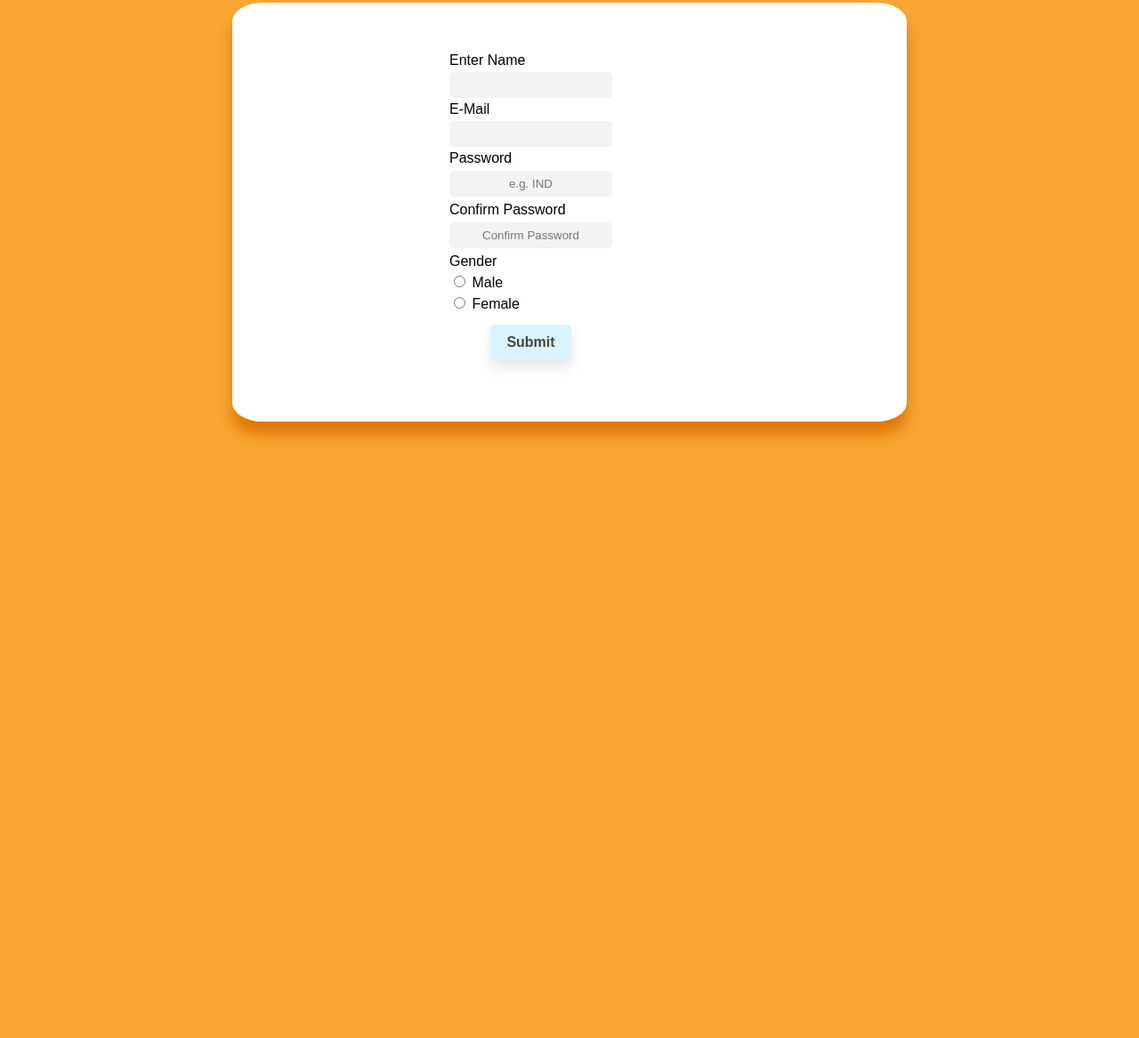
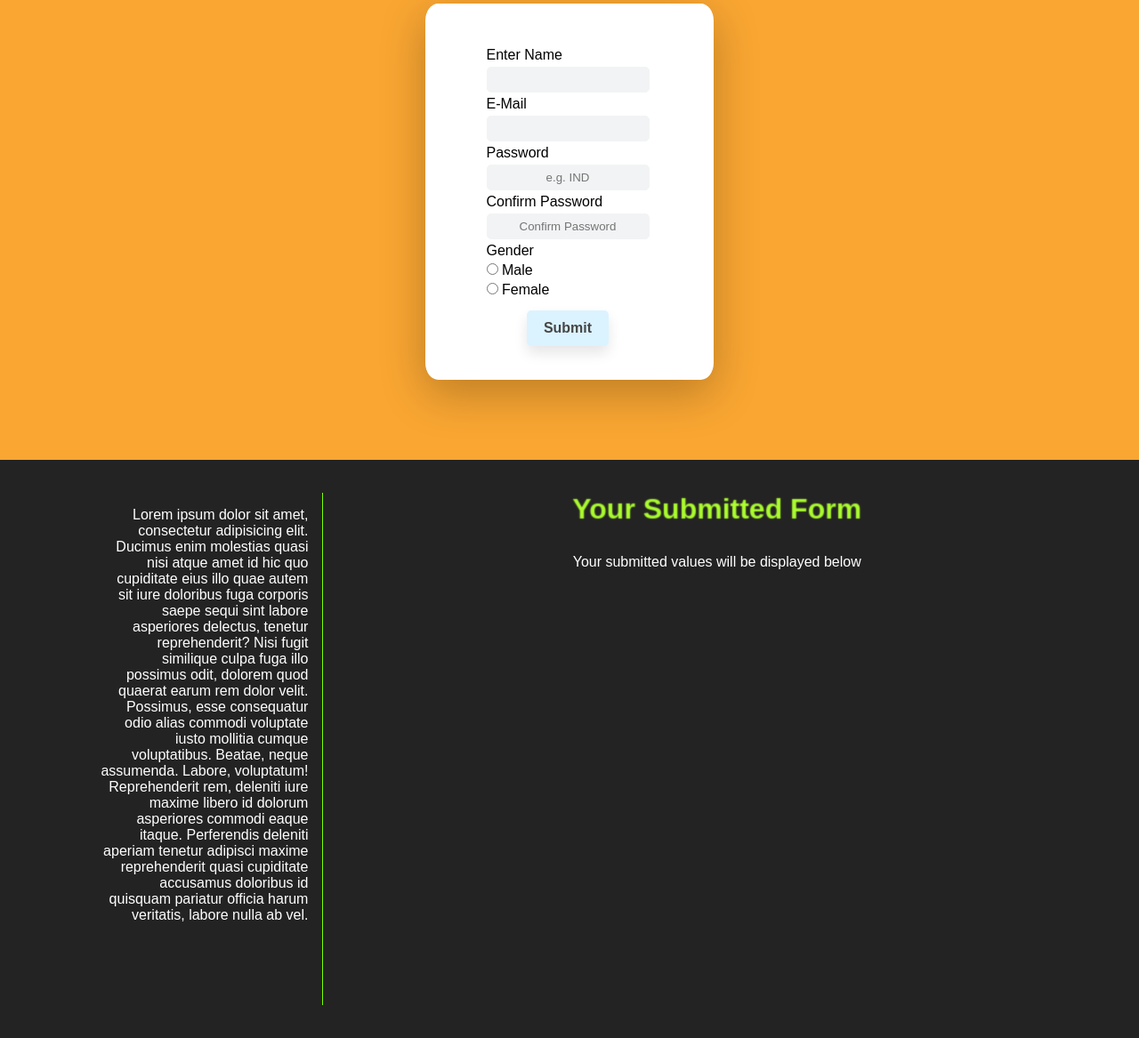
Before and after one commit to Manas-Ran-Mishra/web, a plain HTML site: page htmlpractice.html in a window 1280 px wide. Shown: the part 60-1227 px from the top of the page at 89% size. Before the commit the page ends 800 px from the top, so only its background shows below. Drawn offline with Linux system fonts and the light colour scheme.

Commit message:
updates to styles

```diff
--- a/htmlpractice.html
+++ b/htmlpractice.html
@@ -2,33 +2,46 @@
 <html>
   <head>
     <title>HI</title>
-    <meta name="viewport" content="width=device-width, initial-scale=2.0" />
+    <meta name="viewport" content="width=device-width, initial-scale=1.0" />
     <link rel="stylesheet" type="text/css" href="styling.css" />
     <script type="text/javascript" src="jspractice.js"></script>
   </head>
   <body>
+    <div class="formSubmitInput">
       <h1 id="submitted"></h1>
       <div class="form">
         <form onsubmit="return false">
           <table>
             <tr>
-            <td>Enter Name</td>
+              <td><label for="name">Enter Name</label></td>
             </tr>
             <tr>
               <td>
-              <input type="text" class="gt" name="name" required="required" />
+                <input
+                  type="text"
+                  id="name"
+                  class="gt"
+                  name="name"
+                  required="required"
+                />
               </td>
             </tr>
             <tr>
-            <td>E-Mail</td>
+              <td><label for="email">E-Mail</label></td>
             </tr>
             <tr>
               <td>
-              <input type="email" class="gt" name="email" required="required" />
+                <input
+                  type="email"
+                  id="email"
+                  class="gt"
+                  name="email"
+                  required="required"
+                />
               </td>
             </tr>
             <tr>
-            <td>Password</td>
+              <td><label for="validate">Password</label></td>
             </tr>
             <tr>
               <td>
@@ -45,9 +58,8 @@
               </td>
               <td><p id="float1"></p></td>
             </tr>
-
             <tr>
-            <td>Confirm Password</td>
+              <td><label for="confirm">Confirm Password</label></td>
             </tr>
             <tr>
               <td>
@@ -84,15 +96,43 @@
                 <label for="rdbtn2">Female</label>
               </td>
             </tr>
-
             <tr>
               <td id="last-td">
-              <input type="submit" name="submit" onclick="newjsfunc()" />
+                <input
+                  type="submit"
+                  name="submit"
+                  onclick="newjsfunc()"
+                  value="Submit"
+                />
               </td>
             </tr>
           </table>
         </form>
       </div>
+      <br /><br /><br /><br /><br />
+    </div>
+    <div class="formSubmitOutput">
+      <p id="dummyParagraph">
+        Lorem ipsum dolor sit amet, consectetur adipisicing elit. Ducimus enim
+        molestias quasi nisi atque amet id hic quo cupiditate eius illo quae
+        autem sit iure doloribus fuga corporis saepe sequi sint labore
+        asperiores delectus, tenetur reprehenderit? Nisi fugit similique culpa
+        fuga illo possimus odit, dolorem quod quaerat earum rem dolor velit.
+        Possimus, esse consequatur odio alias commodi voluptate iusto mollitia
+        cumque voluptatibus. Beatae, neque assumenda. Labore, voluptatum!
+        Reprehenderit rem, deleniti iure maxime libero id dolorum asperiores
+        commodi eaque itaque. Perferendis deleniti aperiam tenetur adipisci
+        maxime reprehenderit quasi cupiditate accusamus doloribus id quisquam
+        pariatur officia harum veritatis, labore nulla ab vel.
+      </p>
+      <div class="containsForm">
+        <h1 id="h1formSubmitted">Your Submitted Form</h1>
+        <!-- <br /><br /><br /> -->
+        <p>Your submitted values will be displayed below</p>
+        <p id="formOutput"></p>
+      </div>
+      <br /><br /><br /><br /><br /><br /><br /><br /><br /><br />
+    </div>
     <!--<p>HI I AM NEW TO WEB DEVELOPMENT</p>-->
   </body>
 </html>
--- a/styling.css
+++ b/styling.css
@@ -1,18 +1,45 @@
+* {
+  margin: 0;
+}
 body {
-  background-color: #f9a632;
+  /* background-color: #f9a632; */
+  margin: 0px;
+  /* min-height: 100vh; */
 }
 form {
   font-family: sans-serif;
   /* margin-left: 25%; */
-  margin-left: 25%;
   /* margin-right: 50%; */
   /* margin-top: 50%; */
   /* margin-bottom: 50%; */
   margin: 20px;
+  margin-bottom: 0;
   padding: 20px;
+  padding-bottom: 0;
+  padding-top: 0;
+
+  display: flex;
+  justify-content: center;
+  align-items: center;
+  cursor: default;
 
   /* margin-left: 40%;
   font-family: sans-serif; */
+}
+.form {
+  background-color: #fff;
+  border: none;
+  box-shadow: 0px 15px 50px rgba(0, 0, 0, 0.25);
+  width: max-content;
+  align-content: center;
+  border-radius: 4.5%;
+  margin: auto;
+  margin-top: 5%;
+  /* padding-left: 4%;
+  padding-right: 4%; */
+  padding: 2%;
+  display: flex;
+  justify-content: center;
 }
 .gt {
   background-color: rgb(240, 240, 240);
@@ -101,14 +128,14 @@ input {
 #last-td {
   text-align: center;
 }
-
+/*
 .form {
   background-color: #fff;
   border: none;
   box-shadow: 0px 15px 15px rgb(217 112 0 / 85%);
-  width: 50%;
-  /* align-content: center; */
-  border-radius: 4.5%;
+  width: 50%; */
+/* align-content: center; */
+/* border-radius: 4.5%;
   padding: 5%;
   margin: auto;
   margin-top: inherit;
@@ -116,7 +143,7 @@ input {
   margin-top: 5%;
   padding-bottom: 1%;
   padding-top: 1%;
-}
+} */
 
 table {
   display: inline-block;
@@ -133,6 +160,54 @@ table {
   cursor: pointer;
 }
 
+.formSubmitOutput {
+  background-color: rgb(35, 35, 35);
+  color: #fff;
+  font-family: sans-serif;
+  /* margin: 0px; */
+  padding: 5px;
+  display: flex;
+  flex-direction: row;
+  /* align-items: center; */
+  padding-left: 4rem;
+  padding-right: 4rem;
+  /* min-width: 100%; */
+  min-height: 80vh;
+  width: calc(100vw - 8rem);
+  justify-content: center;
+}
+#h1formSubmitted {
+  color: transparent;
+  text-shadow: 0px 0px 1.5px greenyellow;
+  margin: 1em;
+}
+
+#dummyParagraph {
+  text-align: right;
+  margin: 2em;
+  width: 20vw;
+  padding: 1em;
+  border-right: 1px solid chartreuse;
+}
+
+#formOutput {
+  text-align: center;
+  margin: 1em;
+}
+
 /* input:focus {
 
 } */
+
+.formSubmitInput {
+  overflow: auto;
+  background-color: #f9a632;
+}
+
+.containsForm {
+  display: flex;
+  flex-direction: column;
+  align-items: center;
+  justify-content: flex-start;
+  width: calc(100vw - 20vw - 8em);
+}
```
Lines whose indentation alone changed are shown as unchanged.
